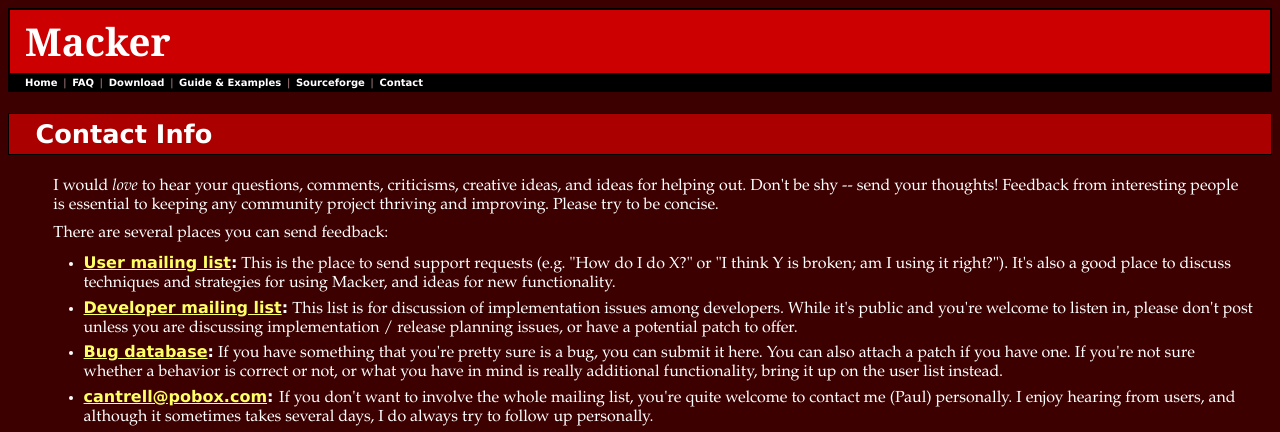
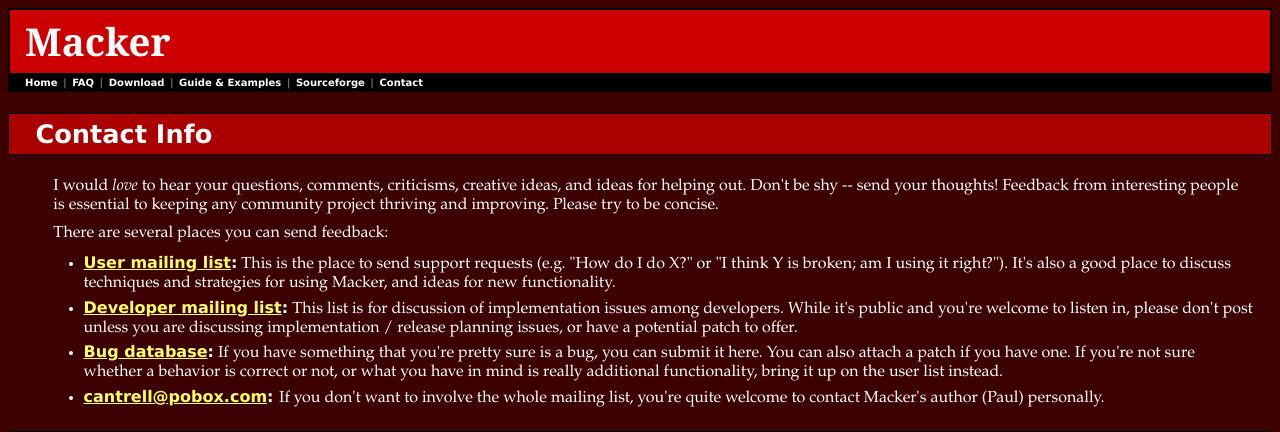
Before and after one commit to pcantrell/macker, a plain HTML site: page macker/doc/contact.html in a window 1280 px wide. Shown: the top 432 px of the page. Drawn offline with Linux system fonts and the light colour scheme.

Commit message:
better text for contact

```diff
--- a/macker/doc/contact.html
+++ b/macker/doc/contact.html
@@ -46,7 +46,7 @@
 	//-->
 	</script>
 	<noscript>cantrell {{at-sign goes here}} pobox {{period goes here}} com:</noscript>
-</span> If you don't want to involve the whole mailing list, you're quite welcome to contact me (Paul) personally.  I enjoy hearing from users, and although it sometimes takes several days, I do always try to follow up personally.
+</span> If you don't want to involve the whole mailing list, you're quite welcome to contact Macker's author (Paul) personally.
 
 </ul>
 
```
